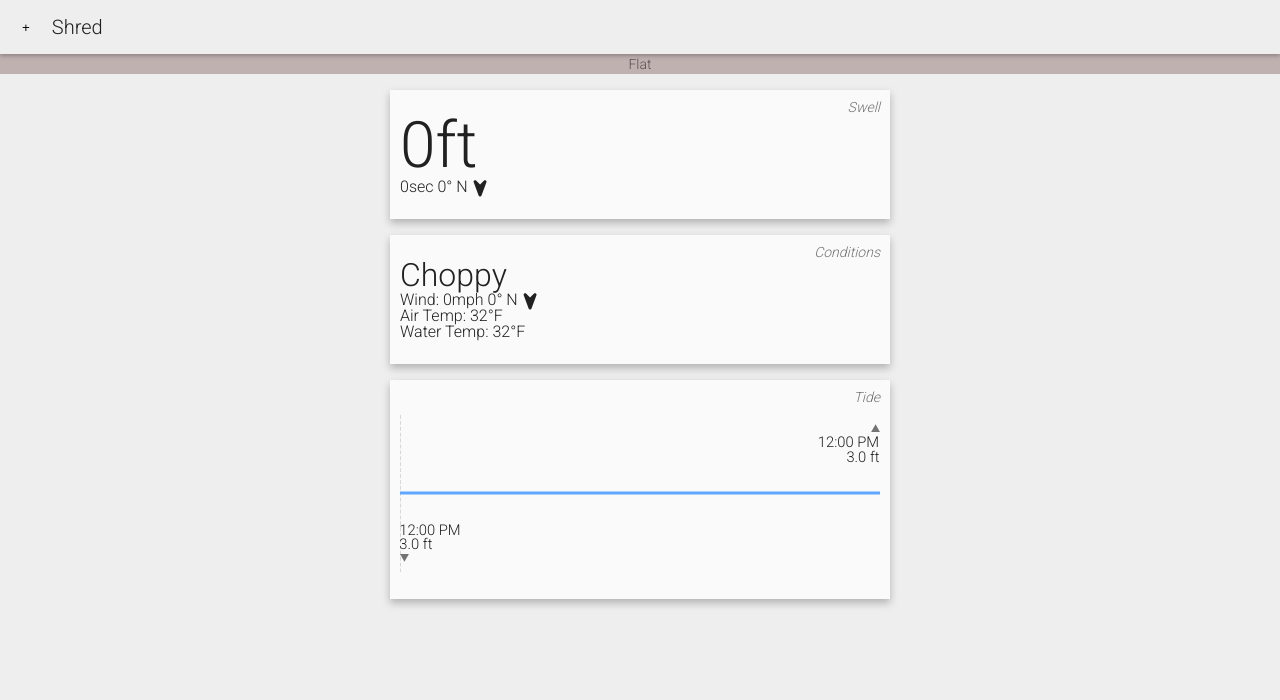
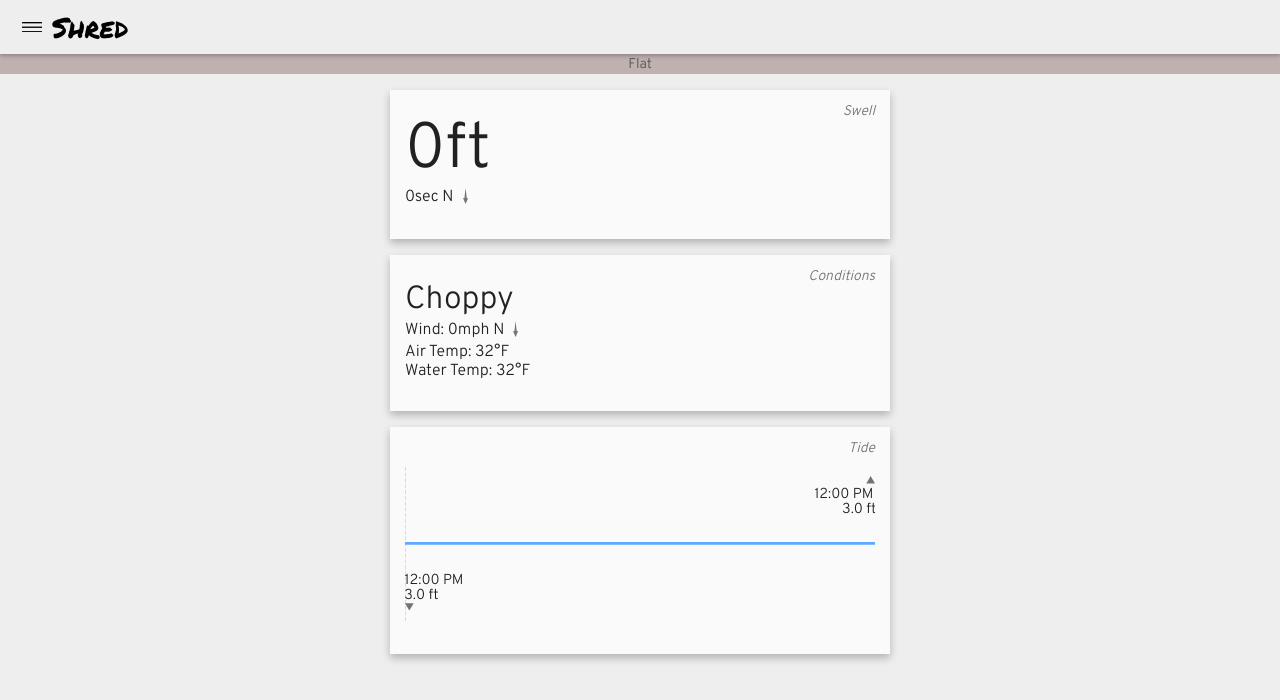
Before and after one commit to TunaSurf/ShouldIShred, a React (Create React App) app: page /1 in a window 1280 px wide. Shown: the top 700 px of the page. Built offline with nearby package versions, Linux system fonts and the light colour scheme; no server answers.

Commit message:
adjust fonts, line height, icons

```diff
--- a/public/index.html
+++ b/public/index.html
@@ -10,7 +10,7 @@
     -->
     <link rel="manifest" href="%PUBLIC_URL%/manifest.json">
     <link rel="shortcut icon" href="%PUBLIC_URL%/favicon.ico">
-    <link href="https://fonts.googleapis.com/css?family=Roboto:300,400" rel="stylesheet">
+    <link href="https://fonts.googleapis.com/css?family=Overpass:300,400|Permanent+Marker" rel="stylesheet">
     <link rel="stylesheet" href="https://use.fontawesome.com/releases/v5.1.0/css/all.css" integrity="sha384-lKuwvrZot6UHsBSfcMvOkWwlCMgc0TaWr+30HWe3a4ltaBwTZhyTEggF5tJv8tbt"
       crossorigin="anonymous">
     <!--
--- a/src/Card.css
+++ b/src/Card.css
@@ -1,7 +1,7 @@
 .card {
   background: #FAFAFA;
   box-shadow: 0 4px 8px rgba(0,0,0,0.25);
-  padding: 10px;
+  padding: 15px;
   transform: rotateX(-90deg) perspective(500px);
   transform-style: preserve-3d;
   opacity: 0;
@@ -37,3 +37,20 @@
 .card-contents {
   margin-bottom: .875em;
 }
+
+.card-contents p {
+  display: flex;
+  align-content: center;
+}
+
+.card-contents p span {
+  margin-left: 9px;
+}
+
+.card-contents .arrow {
+  fill: rgba(0,0,0,0.54);
+}
+
+h2 {
+  margin-bottom: 5px;
+}
--- a/src/Navbar.css
+++ b/src/Navbar.css
@@ -20,10 +20,18 @@
   background: none;
   border: none;
   cursor: pointer;
+  display: flex;
+  align-items: center;
 }
 
-.nav-left span {
-  font-size: 1.25em;
+.nav-left button svg {
+  width: 20px;
+  margin-right: 10px;
+}
+
+.nav-left button span {
+  font-family: "Permanent Marker";
+  font-size: 2.1em;
 }
 
 .nav-right span {
--- a/src/Navbar.js
+++ b/src/Navbar.js
@@ -55,8 +55,15 @@ class Navbar extends Component {
       <header>
         <div className="navbar">
           <div className="nav-left">
-            <button type="button" onClick={this.props.handleOpenSidebar}>+</button>
-            <span className="site-name">Shred</span>
+            <button type="button" onClick={this.props.handleOpenSidebar}>
+              <svg viewBox="0 0 44 23" xmlns="http://www.w3.org/2000/svg" fillRule="evenodd" clipRule="evenodd" strokeLinejoin="round" strokeMiterlimit="1.4142">
+                <g className="menu">
+                  <path d="M0 20h44v3H0z" />
+                  <path d="M0 10h44v3H0z" />
+                  <path d="M0 0h44v3H0z" />
+                </g>
+              </svg>
+              <span>Shred</span></button>
           </div>
 
           <div className="nav-right">
--- a/src/OptionsPage.css
+++ b/src/OptionsPage.css
@@ -5,5 +5,7 @@
 }
 
 .options-page h1 {
+  font-family: "Permanent Marker";
   font-size: 4em;
+  line-height: 1.8em;
 }
--- a/src/OptionsPage.js
+++ b/src/OptionsPage.js
@@ -7,9 +7,9 @@ class OptionsPage extends Component {
     return (
       <section className="options-page">
         <h1>Should I Shred</h1>
-        <h2>Local surf reports</h2>
+        <p>Local surf reports</p>
         <Options />
-        <span>About Should I Shred</span>
+        <p>About Should I Shred</p>
       </section>
     );
   }
--- a/src/Swell.js
+++ b/src/Swell.js
@@ -3,10 +3,16 @@ import './Swell.css';
 
 class Swell extends Component {
   render() {
+    let arrow = <svg className="arrow" style={{ transform: `rotate(${this.props.swellDirection}deg)` }} viewBox="0 0 30 93" height="16px" xmlns="http://www.w3.org/2000/svg" fillRule="evenodd" clipRule="evenodd" strokeLinejoin="round" strokeMiterlimit="1.4142">
+                  <path d="M21.847 59.722L30 57.566l-15 35.17-15-35.17 8.153 2.156L15 0l6.847 59.722z" />
+                </svg>
+
+    let swellDirection = this.props.swellDirection ? this.props.swellDirection + "°" : "";
+
     return (
       <div className="card-contents">
-        <span className="swell-height">{this.props.swellHeight}ft</span>
-        <p>{this.props.swellPeriod}sec {this.props.swellDirection}° {this.props.swellCompass} <i className="fas fa-location-arrow" style={{ transform: `rotate(${this.props.swellDirection + 135}deg)` }}></i></p>
+        <h2 className="swell-height">{this.props.swellHeight}ft</h2>
+        <p>{this.props.swellPeriod}sec {swellDirection} {this.props.swellCompass} <span>{arrow}</span></p>
       </div>
     );
   }
--- a/src/Tide.js
+++ b/src/Tide.js
@@ -7,7 +7,7 @@ class Tide extends Component {
     const nextLowCurve = "M0,2c162.794,0 162.75,103 325,103";
     let nextHighLabels = (
       <g className="next-high">
-        <g className="tide-label-right" fontFamily="'Roboto-Light','Roboto'" fontSize="10">
+        <g className="tide-label-right" fontFamily="'Overpass-Light','Overpass'" fontSize="10">
           <text className="tide-graph-label" x="288.959" y="29.09" transform="translate(-6.01 -6.728)">
             12:00 PM
           </text>
@@ -16,7 +16,7 @@ class Tide extends Component {
           </text>
           <path className="triangle" d="M325,12.155l-6,0l3,-5.155l3,5.155Z" />
         </g>
-        <g className="tide-label-left" fontFamily="'Roboto-Light','Roboto'" fontSize="10">
+        <g className="tide-label-left" fontFamily="'Overpass-Light','Overpass'" fontSize="10">
           <text className="tide-graph-label" x="288.959" y="29.09" transform="translate(-289.418 52.657)">
             12:00 PM
           </text>
@@ -29,7 +29,7 @@ class Tide extends Component {
     );
     let nextLowLabels = (
       <g className="next-low">
-        <g className="tide-label-right" fontFamily="'Roboto-Light','Roboto'" fontSize="10">
+        <g className="tide-label-right" fontFamily="'Overpass-Light','Overpass'" fontSize="10">
           <text className="tide-graph-label" x="288.959" y="29.09" transform="translate(-289.418 -6.728)">
             12:00 PM
           </text>
@@ -38,7 +38,7 @@ class Tide extends Component {
           </text>
           <path className="triangle" d="M319,94.845l6,0l-3,5.155l-3,-5.155Z" />
         </g>
-        <g className="tide-label-left" fontFamily="'Roboto-Light','Roboto'" fontSize="10">
+        <g className="tide-label-left" fontFamily="'Overpass-Light','Overpass'" fontSize="10">
           <text className="tide-graph-label" x="288.959" y="29.09" transform="translate(-6.01 52.657)">
             12:00 PM
           </text>
--- a/src/Wind.js
+++ b/src/Wind.js
@@ -7,10 +7,16 @@ class Wind extends Component {
       return Math.round(c * 1.8 + 32) + "°F";
     }
 
+    let arrow = <svg className="arrow" style={{ transform: `rotate(${this.props.windDirection}deg)` }} viewBox="0 0 30 93" height="16px" xmlns="http://www.w3.org/2000/svg" fillRule="evenodd" clipRule="evenodd" strokeLinejoin="round" strokeMiterlimit="1.4142">
+                  <path d="M21.847 59.722L30 57.566l-15 35.17-15-35.17 8.153 2.156L15 0l6.847 59.722z" />
+                </svg>
+
+    let windDirection = this.props.windDirection ? this.props.windDirection + "°" : "";
+
     return (
       <div className="card-contents">
-        <span className="conditions">{this.props.texture}</span>
-        <p>Wind: {this.props.windSpeed}mph {this.props.windDirection}° {this.props.windCompass} <i className="fas fa-location-arrow" style={{ transform: `rotate(${this.props.windDirection + 135}deg)` }}></i></p>
+        <h2 className="conditions">{this.props.texture}</h2>
+        <p>Wind: {this.props.windSpeed}mph {windDirection} {this.props.windCompass} <span>{arrow}</span></p>
         <p>Air Temp: {toDegF(this.props.airTemp)}</p>
         <p>Water Temp: {toDegF(this.props.waterTemp)}</p>
       </div>
--- a/src/index.css
+++ b/src/index.css
@@ -3,7 +3,11 @@ html {
 }
 
 body {
-  font-family: Roboto, Oxygen, Ubuntu, Cantarell, 'Open Sans', 'Helvetica Neue', sans-serif;
+  font-family: Overpass, Oxygen, Ubuntu, Cantarell, 'Open Sans', 'Helvetica Neue', sans-serif;
   font-weight: 300;
   color: rgba(0,0,0,0.87);
 }
+
+p {
+  line-height: 1.2em;
+}
```
